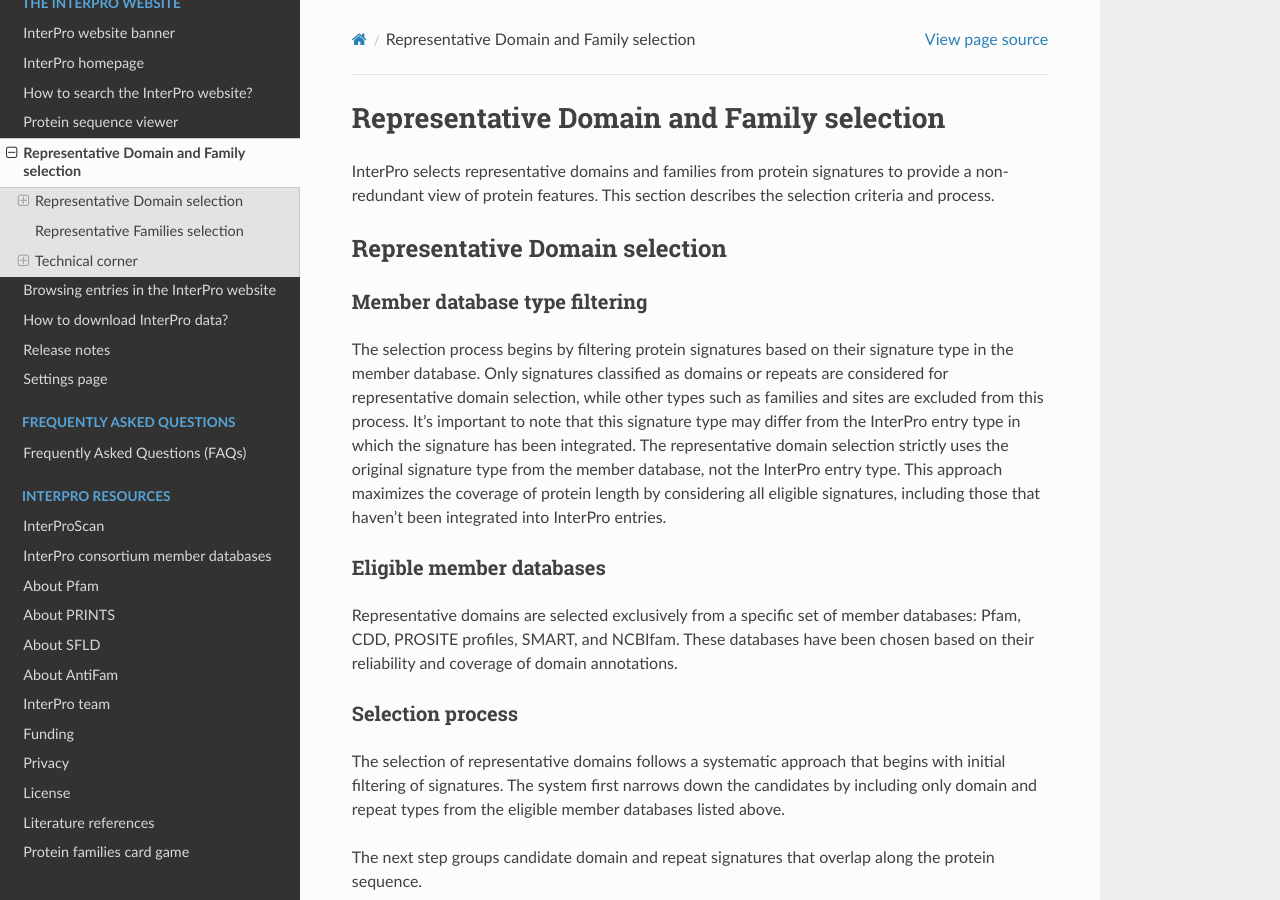
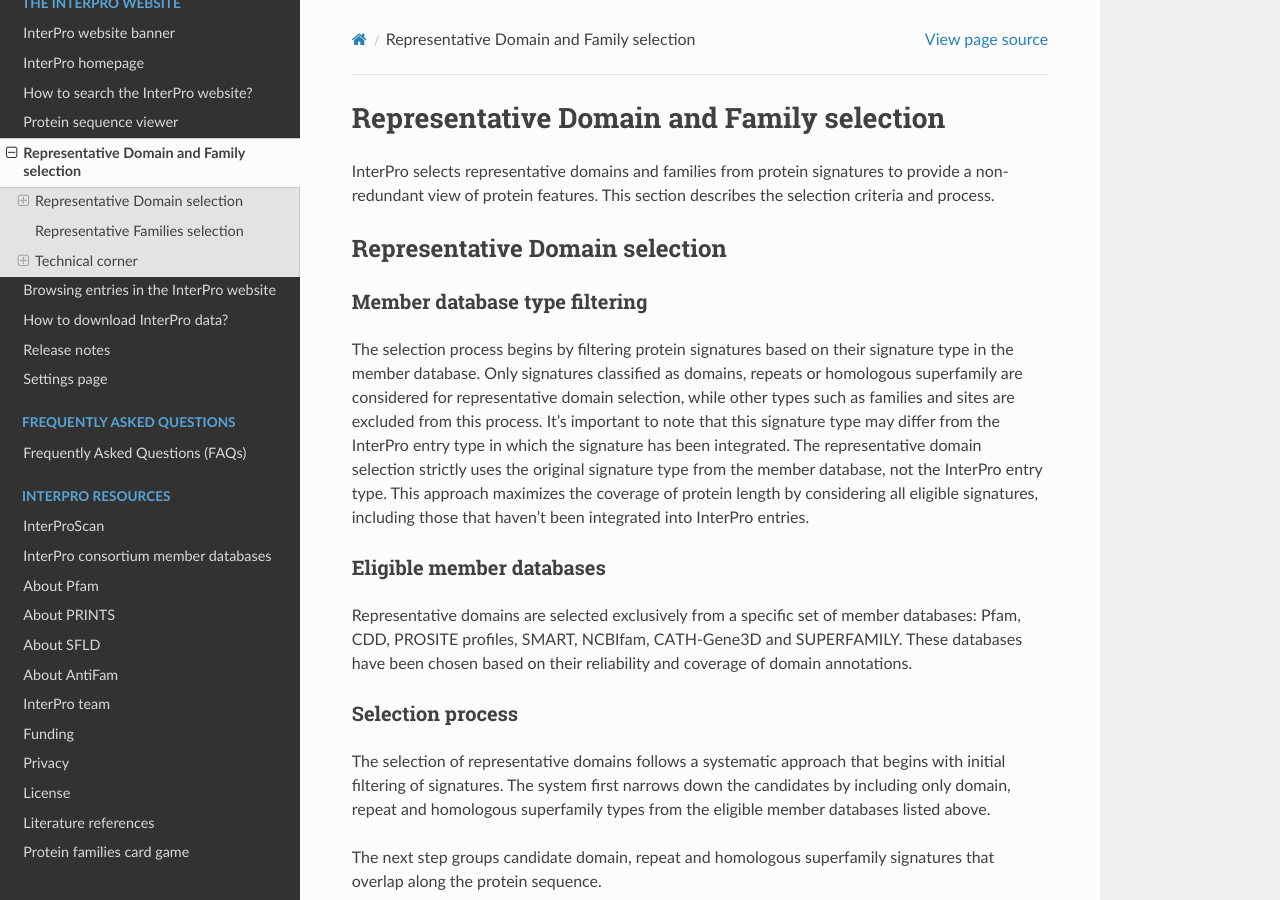
Before and after one commit to ProteinsWebTeam/interpro-docs, a Sphinx documentation site: the page built from docs/represent_dom.rst, in a window 1280 px wide and 900 px high. Built offline with Sphinx 7.4.7 and the Read the Docs theme 3.1.0, drawn with Linux system fonts in a browser that asks for light colours; some of the changed text lies outside the part shown.

Commit message:
updates on representative domains

```diff
--- a/docs/represent_dom.rst
+++ b/docs/represent_dom.rst
@@ -8,17 +8,17 @@ Representative Domain selection
 
 Member database type filtering
 ==============================
-The selection process begins by filtering protein signatures based on their signature type in the member database. Only signatures classified as domains or repeats are considered for representative domain selection, while other types such as families and sites are excluded from this process. It's important to note that this signature type may differ from the InterPro entry type in which the signature has been integrated. The representative domain selection strictly uses the original signature type from the member database, not the InterPro entry type. This approach maximizes the coverage of protein length by considering all eligible signatures, including those that haven't been integrated into InterPro entries.
+The selection process begins by filtering protein signatures based on their signature type in the member database. Only signatures classified as domains, repeats or homologous superfamily are considered for representative domain selection, while other types such as families and sites are excluded from this process. It's important to note that this signature type may differ from the InterPro entry type in which the signature has been integrated. The representative domain selection strictly uses the original signature type from the member database, not the InterPro entry type. This approach maximizes the coverage of protein length by considering all eligible signatures, including those that haven't been integrated into InterPro entries.
 
 Eligible member databases
 =========================
-Representative domains are selected exclusively from a specific set of member databases: Pfam, CDD, PROSITE profiles, SMART, and NCBIfam. These databases have been chosen based on their reliability and coverage of domain annotations.
+Representative domains are selected exclusively from a specific set of member databases: Pfam, CDD, PROSITE profiles, SMART, NCBIfam, CATH-Gene3D and SUPERFAMILY. These databases have been chosen based on their reliability and coverage of domain annotations.
 
 Selection process
 =================
-The selection of representative domains follows a systematic approach that begins with initial filtering of signatures. The system first narrows down the candidates by including only domain and repeat types from the eligible member databases listed above.
+The selection of representative domains follows a systematic approach that begins with initial filtering of signatures. The system first narrows down the candidates by including only domain, repeat and homologous superfamily types from the eligible member databases listed above.
 
-The next step groups candidate domain and repeat signatures that overlap along the protein sequence.
+The next step groups candidate domain, repeat and homologous superfamily signatures that overlap along the protein sequence.
 
 Within each group of overlapping signatures, we first narrow down the candidates to the top 20 domains based on the extent of protein coverage. Then, we explore different ways to combine these domains, allowing only combinations where domains either do not overlap or overlap by less than 30% of the shorter domain’s length. Each potential combination is evaluated by the total number of unique residue positions it covers across the protein sequence. The combination that covers the most unique residue positions is then marked as the representative set of domains.
 
@@ -93,7 +93,7 @@ The diagram above illustrates how overlapping domains are grouped and representa
 Representative Families selection
 *********************************
 
-The process for selecting representative families follows similar principles to domain selection, but considers signatures of type 'family' instead of 'domain' or 'repeat'. Like domain selection, it uses the signature type from member databases rather than the InterPro entry type. Representative families are selected from the following member databases: Pfam, PIRSF, PANTHER, NCBIfam, HAMAP and SFLD. When signatures overlap, the longest one is selected as representative, ensuring comprehensive coverage of the protein sequence.
+The process for selecting representative families follows similar principles to domain selection, but considers signatures of type 'family' instead of 'domain', 'repeat' or 'homologous superfamily'. Like domain selection, it uses the signature type from member databases rather than the InterPro entry type. Representative families are selected from the following member databases: Pfam, PIRSF, PANTHER, NCBIfam, HAMAP and SFLD. When signatures overlap, the longest one is selected as representative, ensuring comprehensive coverage of the protein sequence.
 
 Technical corner
 ****************
```
